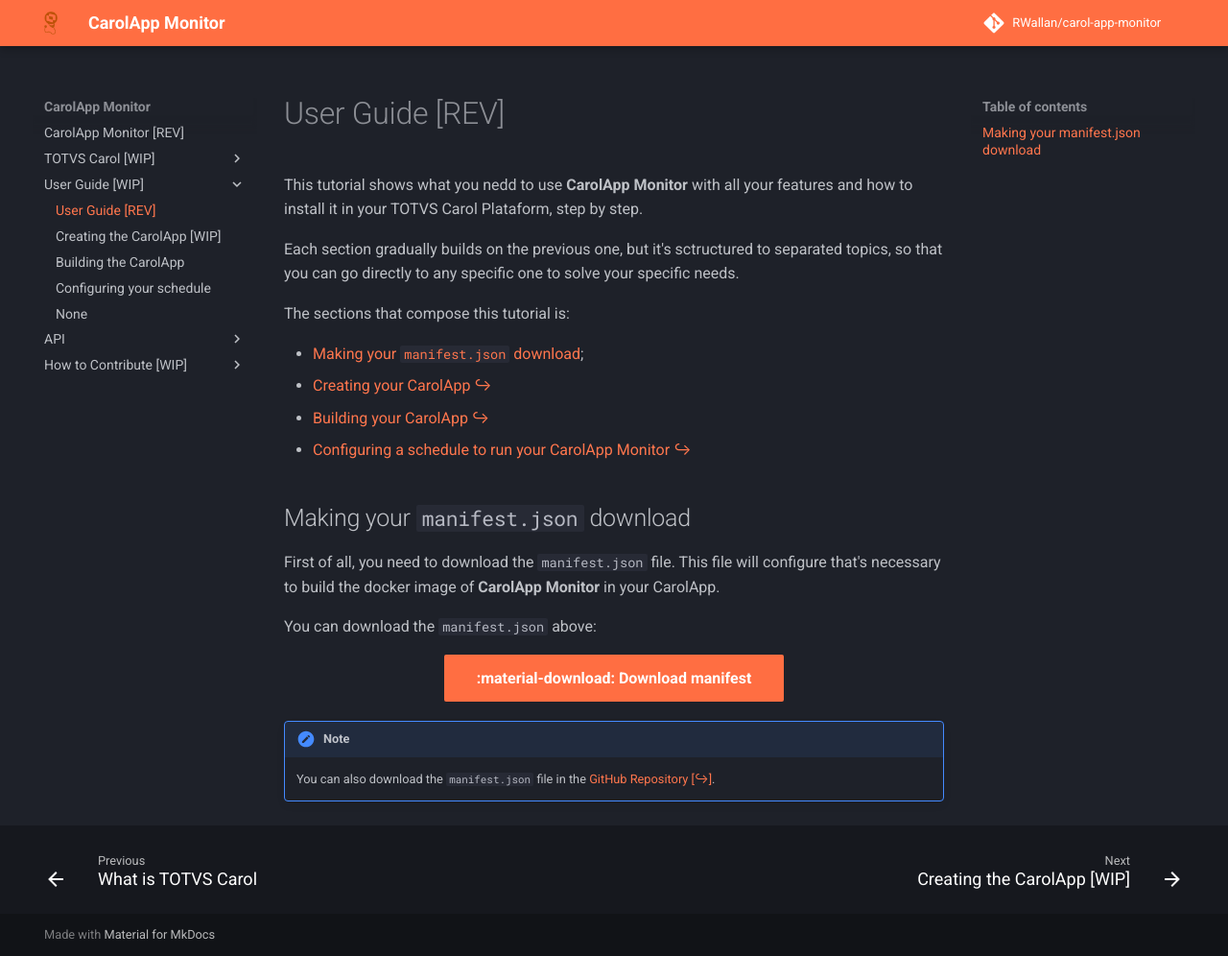
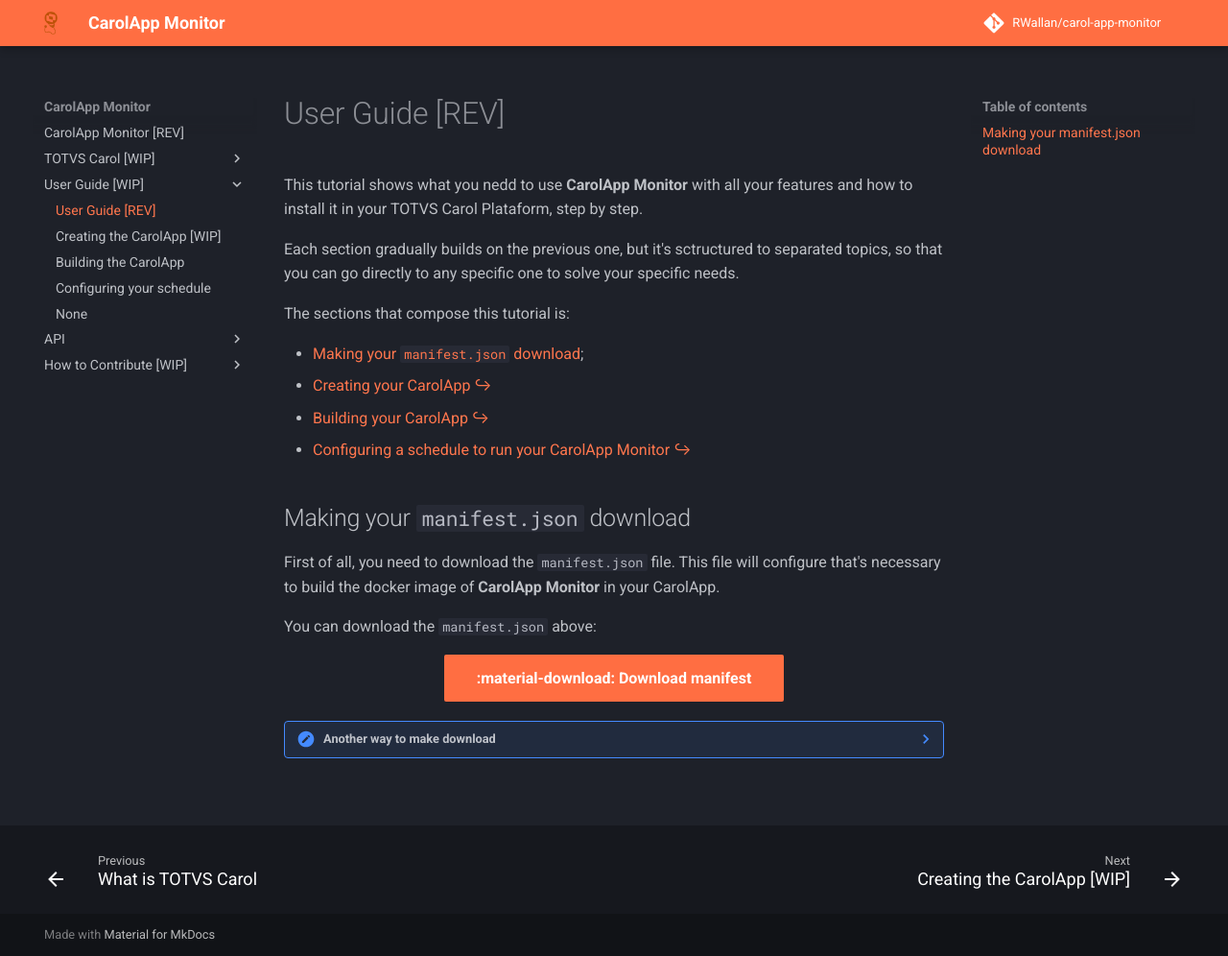
Before and after one commit to RWallan/carol-app-monitor, an MkDocs documentation site: the page built from docs/tutorial/index.md, in a window 1280 px wide and 996 px high. Shown: the whole window at 96% size. Built offline with MkDocs 1.6.1 and Material for MkDocs 9.7.7, drawn with Linux system fonts in a browser that asks for light colours; comment, search, counter and statistics services are not loaded.

Commit message:
⚡Refer links

```diff
--- a/docs/tutorial/index.md
+++ b/docs/tutorial/index.md
@@ -18,8 +18,8 @@
 You can download the `manifest.json` above:
 
 <center>
-    <a href="./assets/manifest.json" download="manifest.json" class="md-button md-button--primary">:material-download: Download manifest</a>
+    <a href="../assets/manifest.json" download="manifest.json" class="md-button md-button--primary">:material-download: Download manifest</a>
 </center>
 
-!!! note
-    You can also download the `manifest.json` file in the [GitHub Repository](#){target="_blank" .external-link}.
+??? note "Another way to make download"
+    You can also download the `manifest.json` file in the [GitHub Repository](https://github.com/RWallan/carol-app-monitor/blob/main/manifest.json){target="_blank" .external-link}.
```
